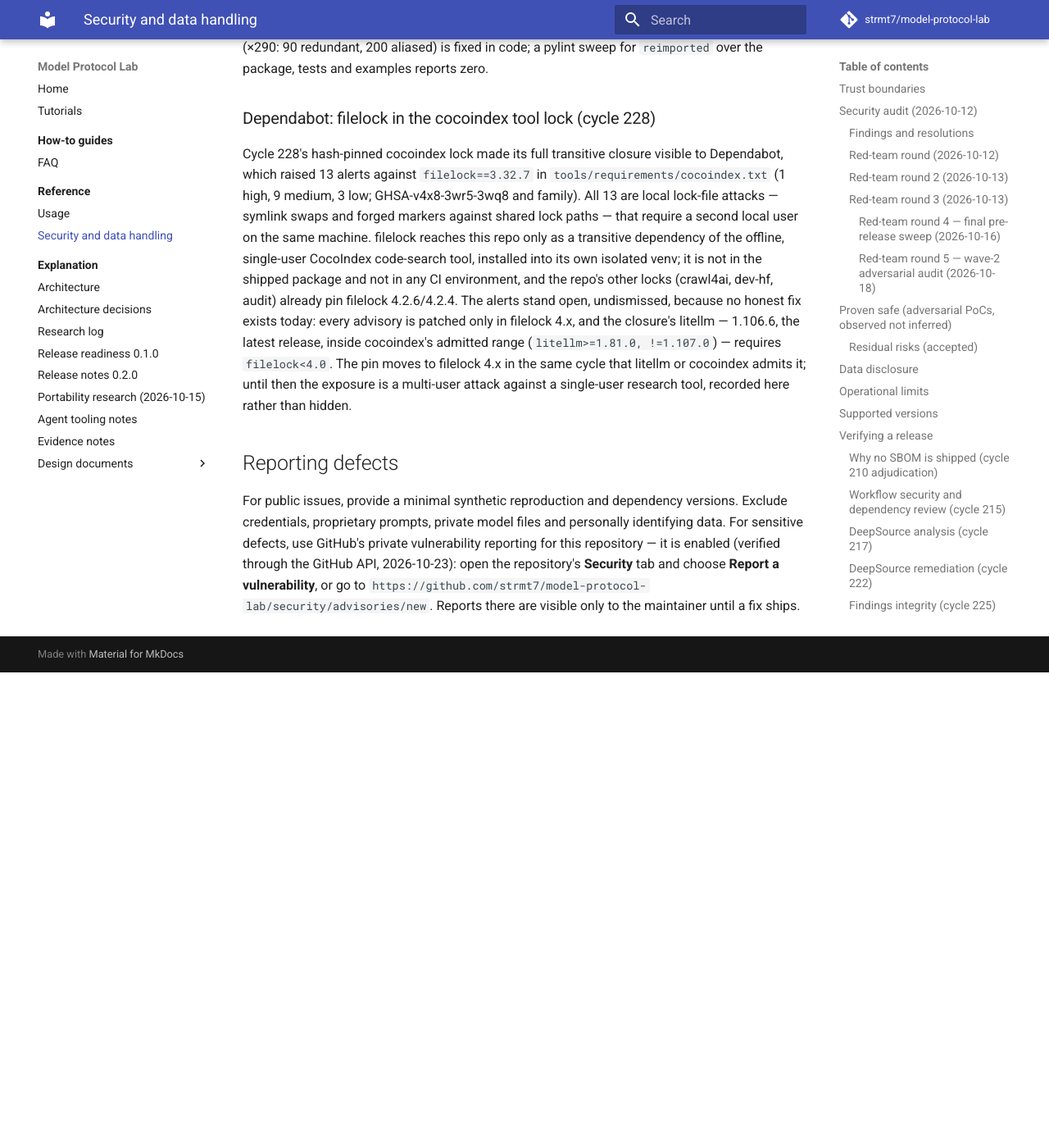
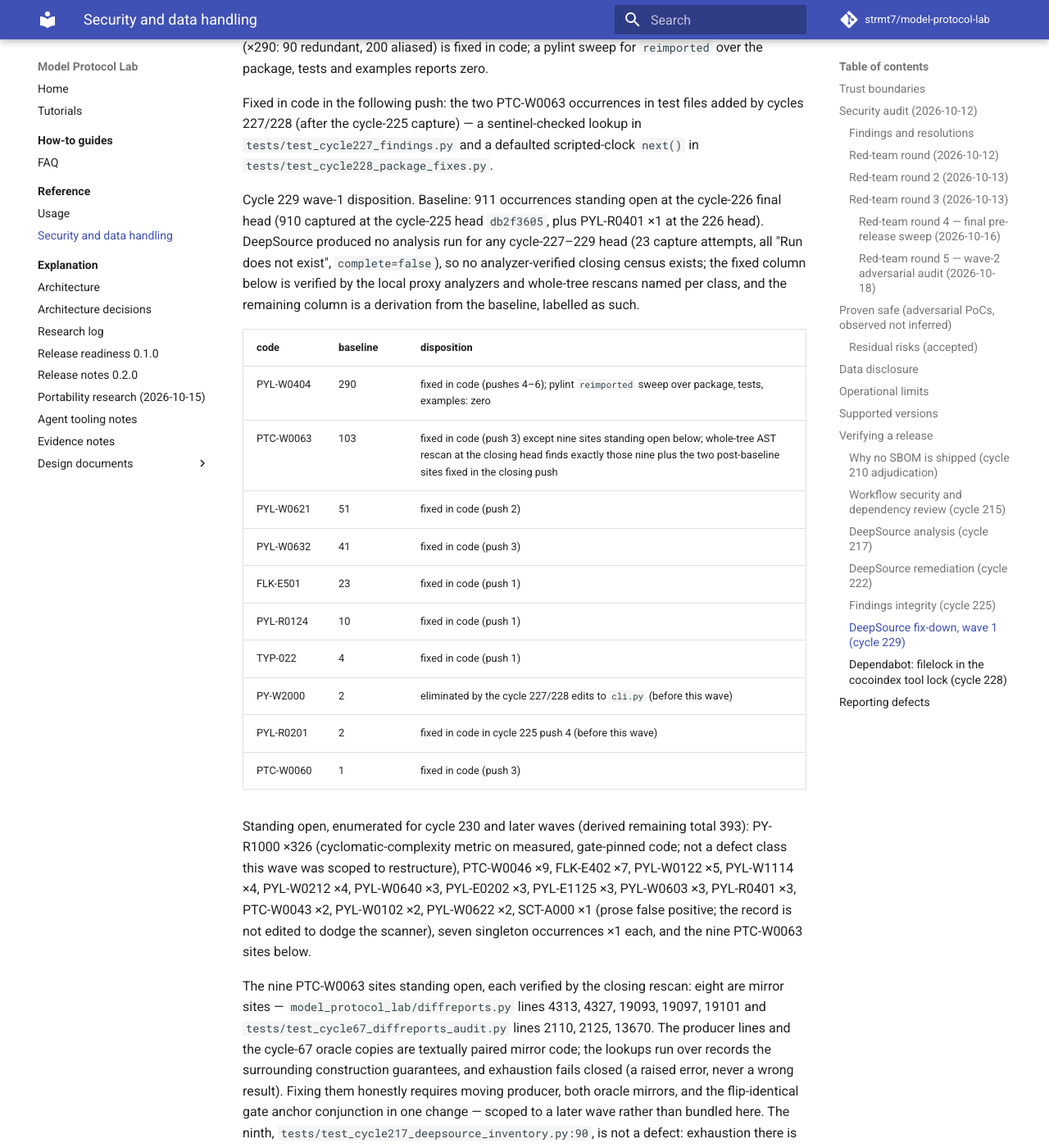
Before and after one commit to strmt7/model-protocol-lab, an MkDocs documentation site: the page built from docs/SECURITY.md, in a window 1280 px wide and 1400 px high, scrolled down 20483 px. Shown: the whole window at 82% size. Built offline with MkDocs 1.6.1 and Material for MkDocs 9.7.7, drawn with Linux system fonts in a browser that asks for light colours; comment, search, counter and statistics services are not loaded; before the commit the page ends 21303 px from its top, so only the background shows below that; some of the changed text lies outside the part shown.

Commit message:
cycle 229 push 7 (closing): DeepSource fix-down wave 1 disposition - last two post-baseline PTC-W0063 sites fixed in code (cycle227 sentinel lookup, cycle228 scripted-clock default); SECURITY.md wave-1 disposition table (911 baseline: W0404/W0621/W0632/E501/R0124/TYP-022/W0063/W2000/R0201/W0060 closed in code; derived 393 remain standing open and enumerated for cycle 230+, incl. PY-R1000 x326 and 9 enumerated W0063 sites); VALIDATION closure for cycle 229 (header 10-229, 9198 tests, precise coverage 95.0148%) with the test_cycle178 header pin advanced in the same push; gate evidence disclosed in the cycle work log (two full pytest greens on this tree; coverage leg twice restart-killed, figure carried from three identical completed runs on identical package code)

```diff
--- a/docs/SECURITY.md
+++ b/docs/SECURITY.md
@@ -702,6 +702,60 @@ PYL-W0404 site (×290: 90 redundant, 200 aliased) is fixed in code;
 a pylint sweep for `reimported` over the package, tests and
 examples reports zero.
 
+Fixed in code in the following push: the two PTC-W0063 occurrences
+in test files added by cycles 227/228 (after the cycle-225
+capture) — a sentinel-checked lookup in
+`tests/test_cycle227_findings.py` and a defaulted scripted-clock
+`next()` in `tests/test_cycle228_package_fixes.py`.
+
+Cycle 229 wave-1 disposition. Baseline: 911 occurrences standing
+open at the cycle-226 final head (910 captured at the cycle-225
+head `db2f3605`, plus PYL-R0401 ×1 at the 226 head). DeepSource
+produced no analysis run for any cycle-227–229 head (23 capture
+attempts, all "Run does not exist", `complete=false`), so no
+analyzer-verified closing census exists; the fixed column below is
+verified by the local proxy analyzers and whole-tree rescans named
+per class, and the remaining column is a derivation from the
+baseline, labelled as such.
+
+| code | baseline | disposition |
+|---|---|---|
+| PYL-W0404 | 290 | fixed in code (pushes 4–6); pylint `reimported` sweep over package, tests, examples: zero |
+| PTC-W0063 | 103 | fixed in code (push 3) except nine sites standing open below; whole-tree AST rescan at the closing head finds exactly those nine plus the two post-baseline sites fixed in the closing push |
+| PYL-W0621 | 51 | fixed in code (push 2) |
+| PYL-W0632 | 41 | fixed in code (push 3) |
+| FLK-E501 | 23 | fixed in code (push 1) |
+| PYL-R0124 | 10 | fixed in code (push 1) |
+| TYP-022 | 4 | fixed in code (push 1) |
+| PY-W2000 | 2 | eliminated by the cycle 227/228 edits to `cli.py` (before this wave) |
+| PYL-R0201 | 2 | fixed in code in cycle 225 push 4 (before this wave) |
+| PTC-W0060 | 1 | fixed in code (push 3) |
+
+Standing open, enumerated for cycle 230 and later waves (derived
+remaining total 393): PY-R1000 ×326 (cyclomatic-complexity metric
+on measured, gate-pinned code; not a defect class this wave was
+scoped to restructure), PTC-W0046 ×9, FLK-E402 ×7, PYL-W0122 ×5,
+PYL-W1114 ×4, PYL-W0212 ×4, PYL-W0640 ×3, PYL-E0202 ×3,
+PYL-E1125 ×3, PYL-W0603 ×3, PYL-R0401 ×3, PTC-W0043 ×2,
+PYL-W0102 ×2, PYL-W0622 ×2, SCT-A000 ×1 (prose false positive;
+the record is not edited to dodge the scanner), seven singleton
+occurrences ×1 each, and the nine PTC-W0063 sites below.
+
+The nine PTC-W0063 sites standing open, each verified by the
+closing rescan: eight are mirror sites —
+`model_protocol_lab/diffreports.py` lines 4313, 4327, 19093,
+19097, 19101 and `tests/test_cycle67_diffreports_audit.py`
+lines 2110, 2125, 13670. The producer lines and the cycle-67
+oracle copies are textually paired mirror code; the lookups run
+over records the surrounding construction guarantees, and
+exhaustion fails closed (a raised error, never a wrong result).
+Fixing them honestly requires moving producer, both oracle
+mirrors, and the flip-identical gate anchor conjunction in one
+change — scoped to a later wave rather than bundled here. The
+ninth, `tests/test_cycle217_deepsource_inventory.py:90`, is not
+a defect: exhaustion there is the asserted failure path,
+converted to a test failure with its own message.
+
 ### Dependabot: filelock in the cocoindex tool lock (cycle 228)
 
 Cycle 228's hash-pinned cocoindex lock made its full transitive
```
Also changed, not shown: VALIDATION.md (+3 -3 lines), 3 other files.
